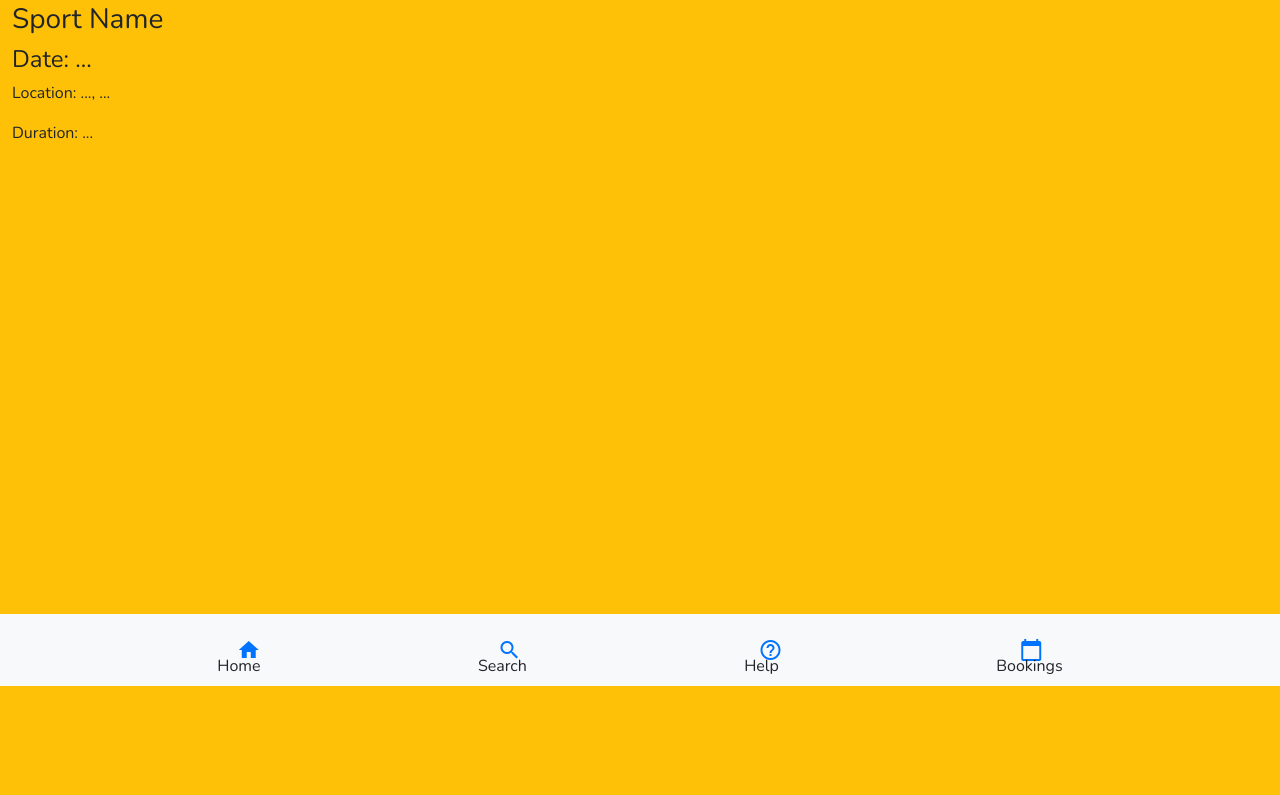
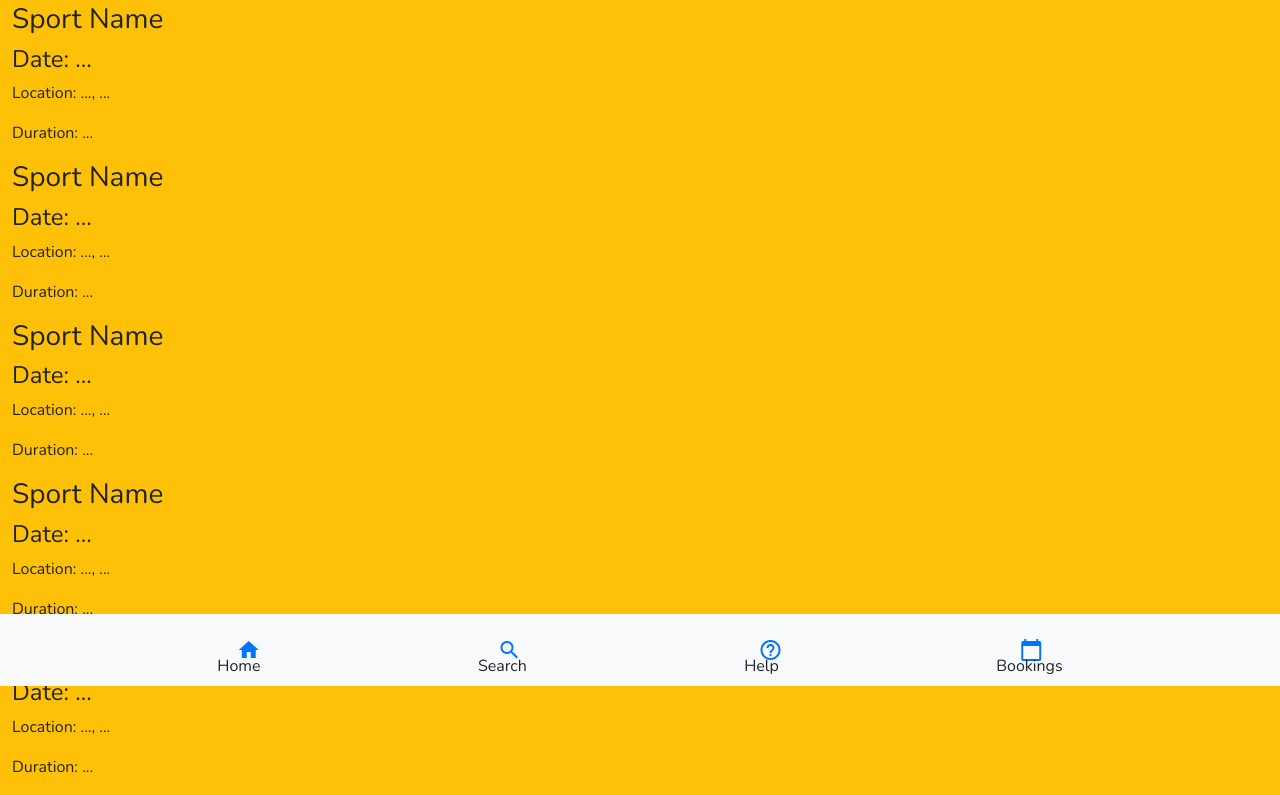
Before and after one commit to kaioh08/1800_DTC07, a plain HTML site: page bookings.html in a window 1280 px wide. Shown: the part 114-909 px from the top of the page. Before the commit the page ends 800 px from the top, so only its background shows below. Drawn offline with nearby package versions, Linux system fonts and the light colour scheme.

Commit message:
Added all other data

```diff
--- a/bookings.html
+++ b/bookings.html
@@ -63,6 +63,34 @@
         <h4>Date: <span id="monday2">...</span></h4>
         <p>Location: <span id="monday3">...</span>, <span id="monday4">...</span></p>
         <p>Duration: <span id="monday5">...</span></p>
+    </div>
+
+    <div id="booking2" class="container-fluid">
+        <h3 class="card-title" id="bad2">Sport Name</h3>
+        <h4>Date: <span id="tuesday2">...</span></h4>
+        <p>Location: <span id="tuesday3">...</span>, <span id="tuesday4">...</span></p>
+        <p>Duration: <span id="tuesday5">...</span></p>
+    </div>
+
+    <div id="booking3" class="container-fluid">
+        <h3 class="card-title" id="bad3">Sport Name</h3>
+        <h4>Date: <span id="wednesday2">...</span></h4>
+        <p>Location: <span id="wednesday3">...</span>, <span id="wednesday4">...</span></p>
+        <p>Duration: <span id="wednesday5">...</span></p>
+    </div>
+
+    <div id="booking4" class="container-fluid">
+        <h3 class="card-title" id="bad4">Sport Name</h3>
+        <h4>Date: <span id="thursday2">...</span></h4>
+        <p>Location: <span id="thursday3">...</span>, <span id="thursday4">...</span></p>
+        <p>Duration: <span id="thursday5">...</span></p>
+    </div>
+
+    <div id="booking5" class="container-fluid">
+        <h3 class="card-title" id="bad5">Sport Name</h3>
+        <h4>Date: <span id="friday2">...</span></h4>
+        <p>Location: <span id="friday3">...</span>, <span id="friday4">...</span></p>
+        <p>Duration: <span id="friday5">...</span></p>
     </div>
 
 
```
